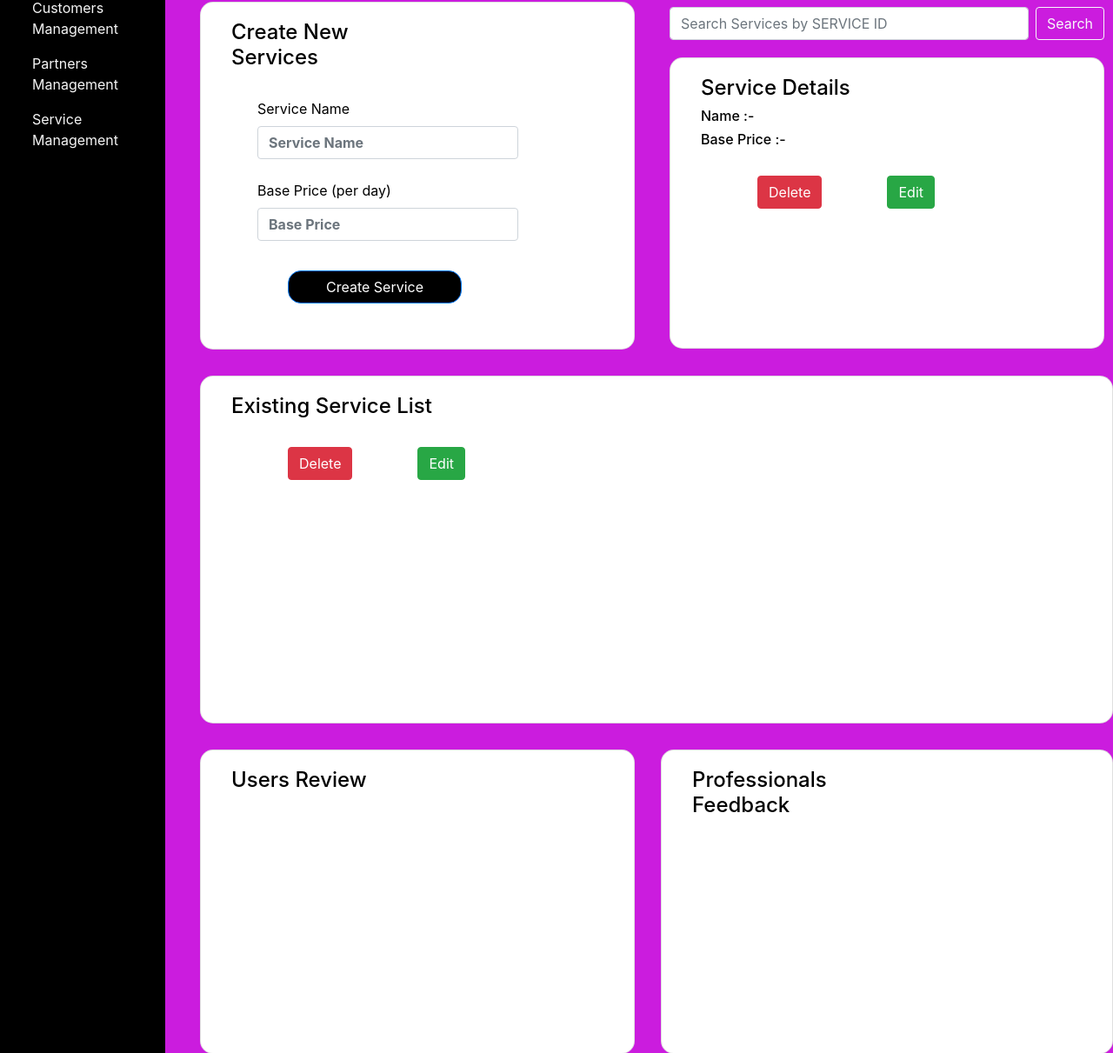
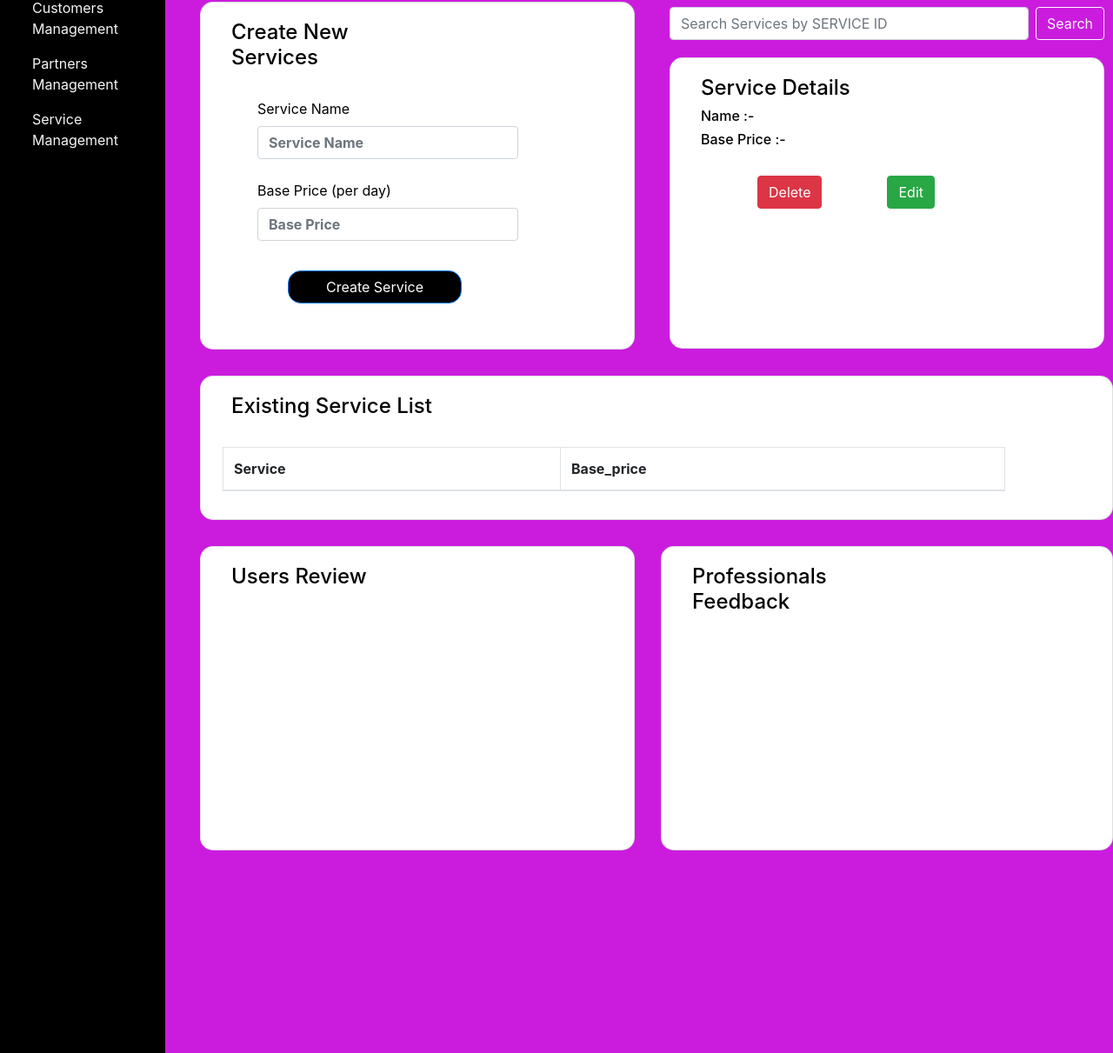
Before and after one commit to Ujj-CodeX/EaseHeaven-2.O, a Flask app: page /Service_Management in a window 1280 px wide. Shown: the part 130-1341 px from the top of the page at 87% size. Run offline with Flask 3, Linux system fonts and the light colour scheme; lists and menus that the app fills with data are empty; some libraries are stand-ins or nearby versions.

Commit message:
Service Management End points

```diff
--- a/backend/main.py
+++ b/backend/main.py
@@ -155,7 +155,7 @@ def admin():
             print(user)
             if check_password_hash(user[2],password):
                 session['id'] = id
-                return redirect(url_for('Service'))
+                return redirect(url_for('show'))
         else:
             flash('Invalid user ID or password.')
             return redirect(url_for('Admin_login'))
@@ -205,6 +205,35 @@ def Reg_partner():
         return render_template('Pr_reg.html')
 
 
+#------------------> Service management
+
+@app.route('/service', methods=['GET', 'POST'])
+def service():
+
+    if request.method == 'POST' :
+       ser = request.form['service']
+       price = request.form['price']
+
+       db = get_db()
+       cursor = db.cursor()
+       cursor.execute('''INSERT INTO service (name,charges) VALUES (?, ?)''',(ser, price))
+       db.commit()
+       flash('Service Creation successful!')
+
+
+
+
+    return render_template(url_for('show'))
+
+@app.route('/Show_table', methods=['GET'])
+def show():
+    db = get_db()
+    cursor = db.cursor()
+    cursor.execute('SELECT name, charges FROM service')
+    table1 = cursor.fetchall()
+    return render_template('Admin_dash1.html' , table1=table1)
+
+
 
 if __name__ == '__main__':
     app.run(debug=True)
--- a/templates/Admin_dash1.html
+++ b/templates/Admin_dash1.html
@@ -54,13 +54,15 @@
         <h5 style="margin-bottom: 10px; color: white;">Service Management</h5>
         <div class="card" style="height: 400px; width: 500px; border-radius: 15px; background-color: white;">
           <div class="mb-3" style="width: 250px; margin-left: 25px; margin-top: 20px;">
+            <form action="{{ url_for('service') }}" method="post">
             <h4 style="color: black; margin-left: 10px;">Create New Services</h4>
             <br>
             <label for="username" class="form-label" style="margin-left: 40px; color: black;">Service Name</label>
-            <input type="text" class="form-control" id="username" placeholder="Service Name" style="width: 300px; margin-left: 40px; font-weight: bold;"><br>
+            <input type="text" class="form-control" id="username" placeholder="Service Name" name="service" style="width: 300px; margin-left: 40px; font-weight: bold;"><br>
             <label for="price" class="form-label" style="margin-left: 40px; color: black;">Base Price (per day)</label>
-            <input type="text" class="form-control" id="price" placeholder="Base Price" style="width: 300px; margin-left: 40px; font-weight: bold;"><br>
-            <button type="button" class="btn btn-primary" style="margin-top: 10px; width: 200px; margin-left: 75px; border-radius: 15px; background-color: black; color: white;">Create Service</button>
+            <input type="text" class="form-control" id="price" placeholder="Base Price" name="price" style="width: 300px; margin-left: 40px; font-weight: bold;"><br>
+            <button type="submit" class="btn btn-primary" style="margin-top: 10px; width: 200px; margin-left: 75px; border-radius: 15px; background-color: black; color: white;">Create Service</button>
+          </form>
           </div>
         </div>
       </div>
@@ -87,16 +89,37 @@
     </div>
 
     <!-- CARD 3 -  -->
-    <div class="card" style="height: 400px; width: 1050px; border-radius: 15px; background-color: white;">
+    <div class="card" style="height: auto; width: 1050px; border-radius: 15px; background-color: white;">
       <div class="mb-3" style="width: 250px; margin-left: 25px; margin-top: 20px;">
         <h4 style="color: black; margin-left: 10px;">Existing Service List</h4>
 
         <br>
-        <div style="display: flex; align-items: flex-start;">
-          <button class="btn btn-danger" style="width: 100px; margin-left: 75px;">Delete</button>
-          <button class="btn btn-success" style="width: 150px; margin-left: 75px;">Edit</button>
-        </div>
-      </div>
+
+        <table class="table table-bordered" style="width: 900px;">
+      <thead>
+        <tr>
+          <th>Service</th>
+          <th>Base_price</th>
+
+        </tr>
+      </thead>
+      <tbody>
+        {% for user1 in table1 %}
+        <tr>
+          <td>{{ user1[0] }}</td>
+          <td>{{ user1[1] }}</td>
+          <td>
+          <div style="display: flex; align-items: flex-start;">
+             <button class="btn btn-danger" style="width: 100px; margin-left: 75px;">Delete</button>
+             <button class="btn btn-success" style="width: 150px; margin-left: 75px;">Edit</button>
+          </div>
+          </td>
+        </tr>
+        {% endfor %}
+      </tbody>
+    </table>
+
+    </div>
     </div>
 
     <div style="display: flex; gap: 30px;">
--- a/templates/Admin_dash2.html
+++ b/templates/Admin_dash2.html
@@ -41,7 +41,7 @@
   <div class="card" style="height: 1500px; width: 250px; border-radius: 8px; background-color: black; padding: 20px;">
     <a class="nav-link" style="color:whitesmoke; display: block;" href="/Customers_management">Customers Management</a>
     <a class="nav-link" style="color:whitesmoke; display: block;" href="/Partner_Management">Partners Management</a>
-    <a class="nav-link" style="color:whitesmoke; display: block;" href="/Service_Management">Service Management</a>
+    <a class="nav-link" style="color:whitesmoke; display: block;" href="/Show_table">Service Management</a>
   </div>
 
   <!-- RIGHT CONTENT WRAPPER -->
--- a/templates/Admin_dash3.html
+++ b/templates/Admin_dash3.html
@@ -41,7 +41,7 @@
   <div class="card" style="height: 1500px; width: 250px; border-radius: 8px; background-color: black; padding: 20px;">
     <a class="nav-link" style="color:whitesmoke; display: block;" href="/Customers_management">Customers Management</a>
     <a class="nav-link" style="color:whitesmoke; display: block;" href="/Partner_Management">Partners Management</a>
-    <a class="nav-link" style="color:whitesmoke; display: block;" href="/Service_Management">Service Management</a>
+    <a class="nav-link" style="color:whitesmoke; display: block;" href="/Show_table">Service Management</a>
   </div>
 
   <!-- RIGHT CONTENT WRAPPER -->
```
Also changed, not shown: backend/Database.db.
